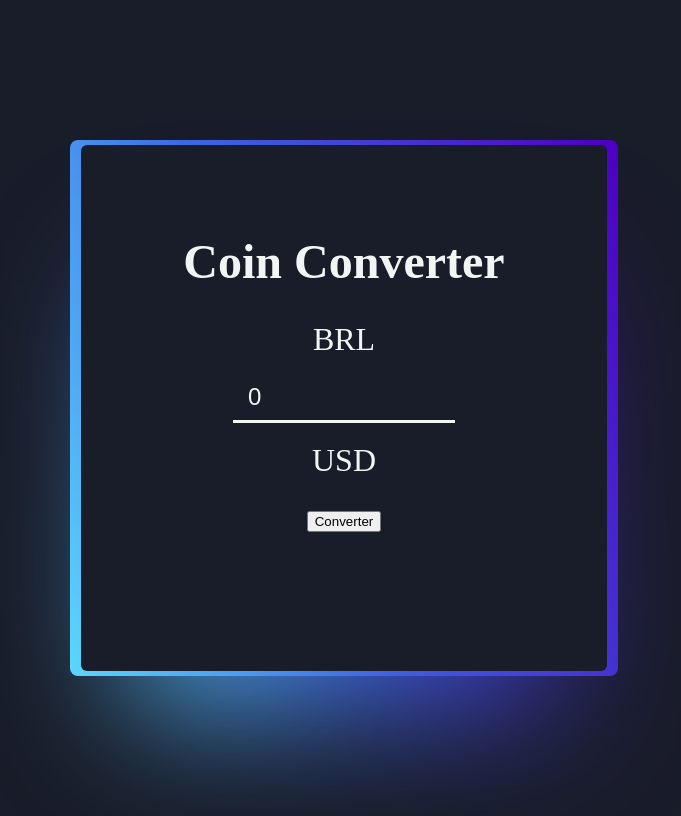
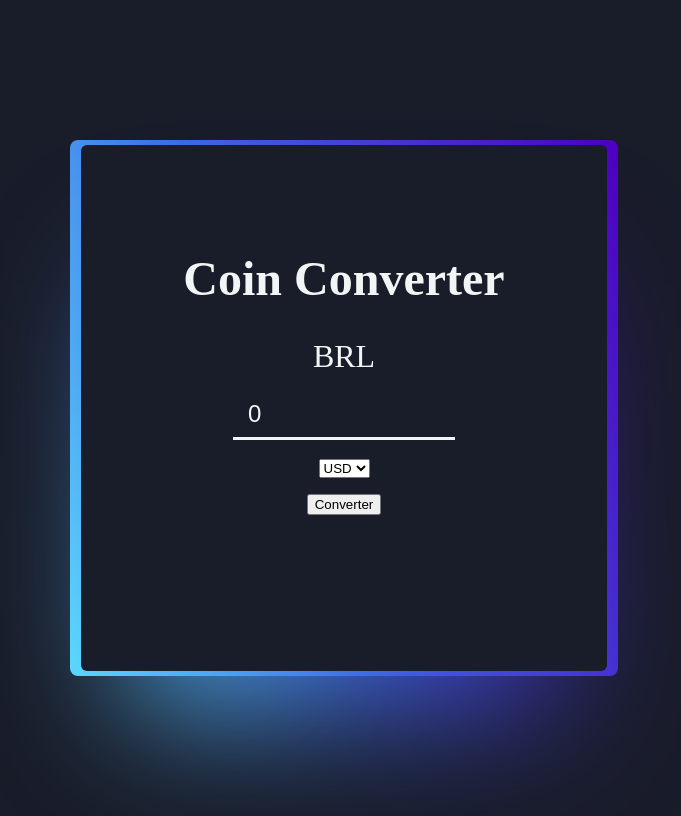
Before and after one commit to arthuhenriq/coin-converter, a React (Vite) app: page / in a window 1280 px wide. Shown: the whole page, without its empty margins (296-977 px from the left). Built offline with nearby package versions, Linux system fonts and the light colour scheme; no server answers.

Commit message:
Adding new coins to the project

```diff
--- a/src/App.jsx
+++ b/src/App.jsx
@@ -7,7 +7,7 @@ export default function App() {
 
   return (
     <div>
-      <Converter coinValue='USD' coinValue2='BRL'></Converter>
+      <Converter firstCoin={'BRL'}></Converter>
     </div>
   );
 }
--- a/src/components/Converter.jsx
+++ b/src/components/Converter.jsx
@@ -1,8 +1,12 @@
+import React from "react";
 import { useState, useEffect } from "react";
+import { DropDownSecondCoin} from "./DropDownSecondValue";
 import style from "../styles/style.css";
 
-export function Converter({ coinValue, coinValue2 }) {
+export function Converter({firstCoin}) {
+
   const [firstValue, setFirstValue] = useState(0);
+  const [secondCoin, setSecondCoin] = useState('USD')
   const [price, setPrice] = useState(0);
 
   const changeFirstValue = function (e) {
@@ -10,13 +14,12 @@ export function Converter({ coinValue, coinValue2 }) {
   };
 
   const convert = async function () {
-    const url = `https://economia.awesomeapi.com.br/json/last/${coinValue2}-${coinValue}`;
+    const url = `https://economia.awesomeapi.com.br/json/last/${secondCoin}-${firstCoin}`;
 
     const response = await fetch(url);
     const result = await response.json();
 
-
-    setPrice(result[`${coinValue2}${coinValue}`]["bid"]);
+    setPrice(result[`${secondCoin}${firstCoin}`]["bid"]);
     let finalValue = firstValue * price;
 
     if (price) {
@@ -28,11 +31,13 @@ export function Converter({ coinValue, coinValue2 }) {
     convert();
   }, []);
 
+
+
   return (
     <div className="body">
       <div className="card">
         <h1 className="title">Coin Converter</h1>
-        <label>{coinValue2}</label>
+        <label>BRL</label>
         <input
           type="text"
           onChange={changeFirstValue}
@@ -40,7 +45,7 @@ export function Converter({ coinValue, coinValue2 }) {
           className="input-value"
           placeholder="Value"
         ></input>
-        <label>{coinValue}</label>
+        <DropDownSecondCoin secondCoin={setSecondCoin}/>
         <label id="answer"></label>
         <button type="button" onClick={convert}>
           Converter
--- /dev/null
+++ b/src/components/DropDownSecondValue.jsx
@@ -0,0 +1,22 @@
+import React from "react";
+
+export function DropDownSecondCoin({secondCoin}) {
+
+  //   useEffect(() => {
+  //     var select = document.querySelector("#content-list2");
+  //     if (select) {
+  //       select.addEventListener("change", () => {
+  //         var value2 = select.options[select.selectedIndex].value;
+  //         console.log(value2);
+  //       });
+  //     }
+  //   }, []);
+
+  return (
+    <select id="content-list2" onChange={(e) => secondCoin(e.target.value)}>
+      <option value={"USD"}>USD</option>
+      <option value={"EUR"}>EUR</option>
+      <option value={"BTC"}>BTC</option>
+    </select>
+  );
+}
```
